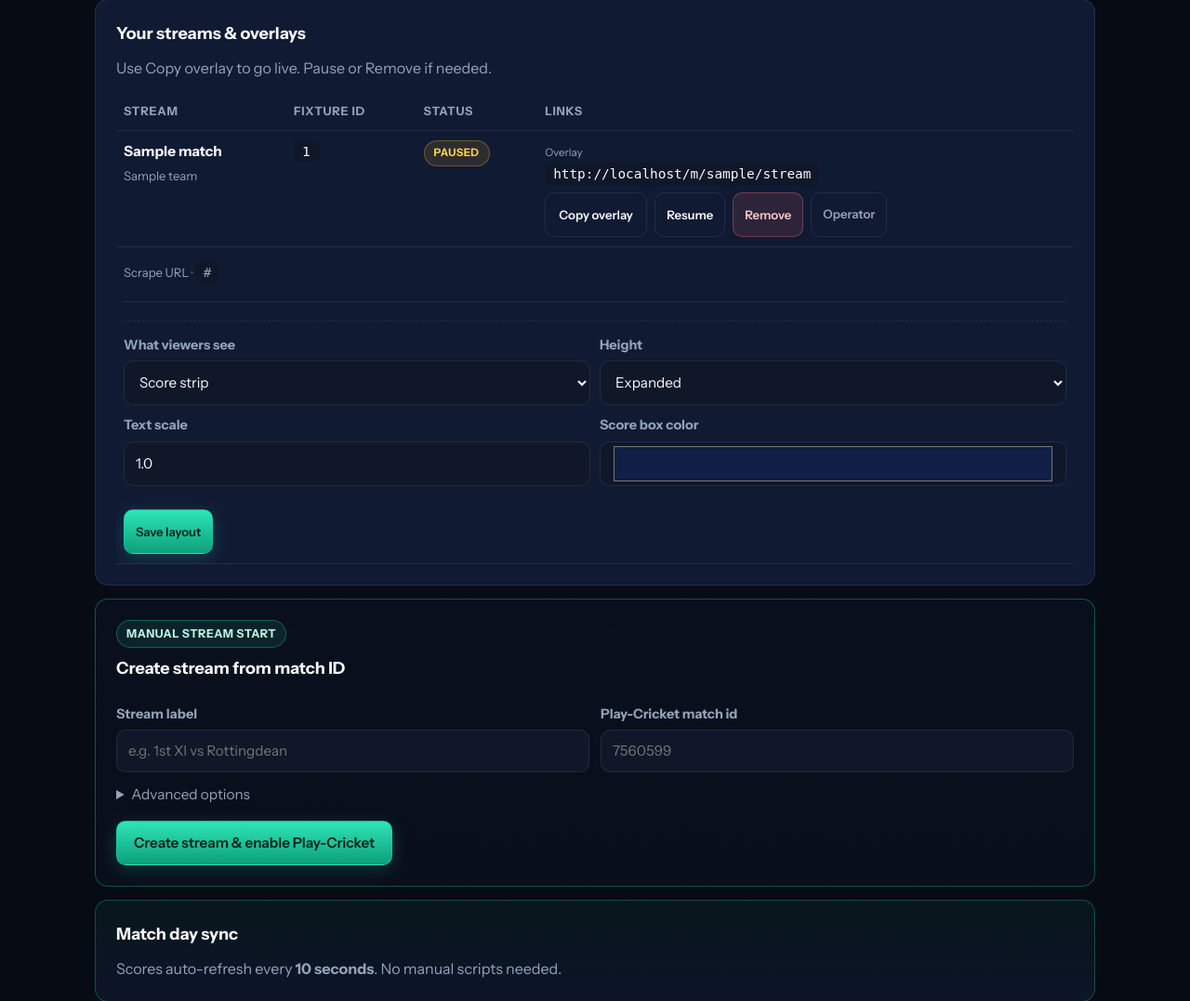
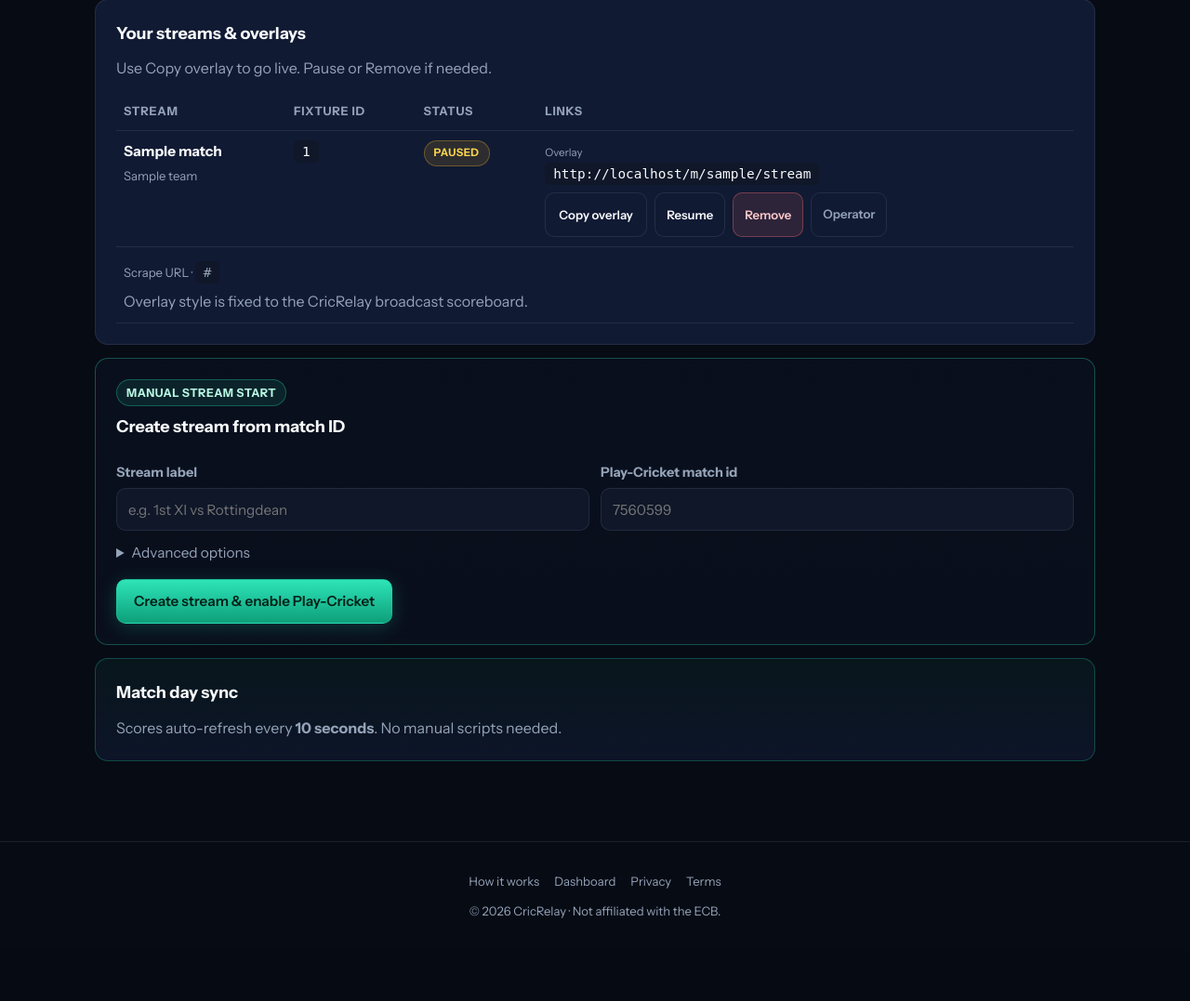
Before and after one commit to g-krish93/score, a Flask app: page /dashboard/relays in a window 1280 px wide. Shown: the part 211-1288 px from the top of the page at 93% size. After the commit the page ends 1199 px from the top, so only its background shows below. Run offline with Flask 3, Linux system fonts and the light colour scheme; the visitor is signed in with stand-in values (Sample User, id 1); tables that the repository leaves empty hold one stand-in row (values such as "Sample post").

Commit message:
Lock overlays to a fixed broadcast scoreboard layout.
Remove per-stream overlay customization controls from the dashboard and enforce a constant score-strip style in the overlay renderer so all streams match the same reference look.

Co-authored-by: Cursor <cursoragent@cursor.com>

```diff
--- a/server/app.py
+++ b/server/app.py
@@ -970,7 +970,6 @@ def dashboard_relays():
     relay_rows = [
         {
             "match": m,
-            "appearance": read_relay_overlay_prefs(m.score_match_slug),
             "squad_name": team_names.get(m.club_team_id),
         }
         for m in matches
--- a/templates/cricrelay_dashboard_relays.html
+++ b/templates/cricrelay_dashboard_relays.html
@@ -1,6 +1,6 @@
 {% extends "base_marketing.html" %}
 {% block title %}Live streams — {{ org.name }} — CricRelay{% endblock %}
-{% block meta_description %}Configure Play-Cricket live relays and browser overlay URLs for {{ org.name }} — pause, resume, and customise panels per stream.{% endblock %}
+{% block meta_description %}Configure Play-Cricket live relays and browser overlay URLs for {{ org.name }} — pause, resume, and run a fixed broadcast overlay style.{% endblock %}
 
 {% block page_shell %}
 <main id="main-content" class="cr-main">
@@ -35,7 +35,6 @@
         <tbody>
           {% for row in relay_rows %}
           {% set m = row.match %}
-          {% set ap = row.appearance %}
           {% set squad_name = row.squad_name %}
           {% set title = m.label if m.label else ('Match ' ~ m.play_cricket_match_id) %}
           <tr>
@@ -72,41 +71,7 @@
           <tr>
             <td colspan="4">
               <div class="cr-muted" style="font-size:.82rem;margin-bottom:8px;">Scrape URL · <code class="cr-code">{{ m.full_scrape_url }}</code></div>
-              <hr class="cr-soft-divider">
-              <form class="cr-layout-form" method="post" action="{{ url_for('dashboard_relay_appearance') }}">
-                <input type="hidden" name="score_match_slug" value="{{ m.score_match_slug }}">
-                <div class="cr-layout-grid">
-                  <div>
-                    <label class="cr-label" style="margin-top:0;">What viewers see</label>
-                    <select class="cr-select" name="active_panel">
-                      <option value="score" {% if ap.active_panel == 'score' %}selected{% endif %}>Score strip</option>
-                      <option value="batting" {% if ap.active_panel == 'batting' %}selected{% endif %}>Batting</option>
-                      <option value="bowling" {% if ap.active_panel == 'bowling' %}selected{% endif %}>Bowling</option>
-                      <option value="chase" {% if ap.active_panel == 'chase' %}selected{% endif %}>Chase</option>
-                      <option value="fullscore" {% if ap.active_panel == 'fullscore' %}selected{% endif %}>Full scoreboard</option>
-                      <option value="chart" {% if ap.active_panel == 'chart' %}selected{% endif %}>Run chart</option>
-                    </select>
-                  </div>
-                  <div>
-                    <label class="cr-label" style="margin-top:0;">Height</label>
-                    <select class="cr-select" name="overlay_density">
-                      <option value="expanded" {% if ap.overlay_density == 'expanded' %}selected{% endif %}>Expanded</option>
-                      <option value="compact" {% if ap.overlay_density == 'compact' %}selected{% endif %}>Compact</option>
-                    </select>
-                  </div>
-                  <div>
-                    <label class="cr-label" style="margin-top:0;">Text scale</label>
-                    <input class="cr-input" name="overlay_scale" type="number" step="0.05" min="0.8" max="1.8" value="{{ ap.overlay_scale }}">
-                  </div>
-                  <div>
-                    <label class="cr-label" style="margin-top:0;">Score box color</label>
-                    <input class="cr-input" name="overlay_box_color" type="color" value="{{ ap.overlay_box_color or '#101f45' }}">
-                  </div>
-                  <div style="display:flex;align-items:flex-end;">
-                    <button type="submit" class="cr-btn cr-btn-primary cr-btn-sm" style="margin-top:14px;">Save layout</button>
-                  </div>
-                </div>
-              </form>
+              <div class="cr-muted">Overlay style is fixed to the CricRelay broadcast scoreboard.</div>
             </td>
           </tr>
           {% endfor %}
```
Also changed, not shown: templates/overlay.html (+5 -5 lines).
